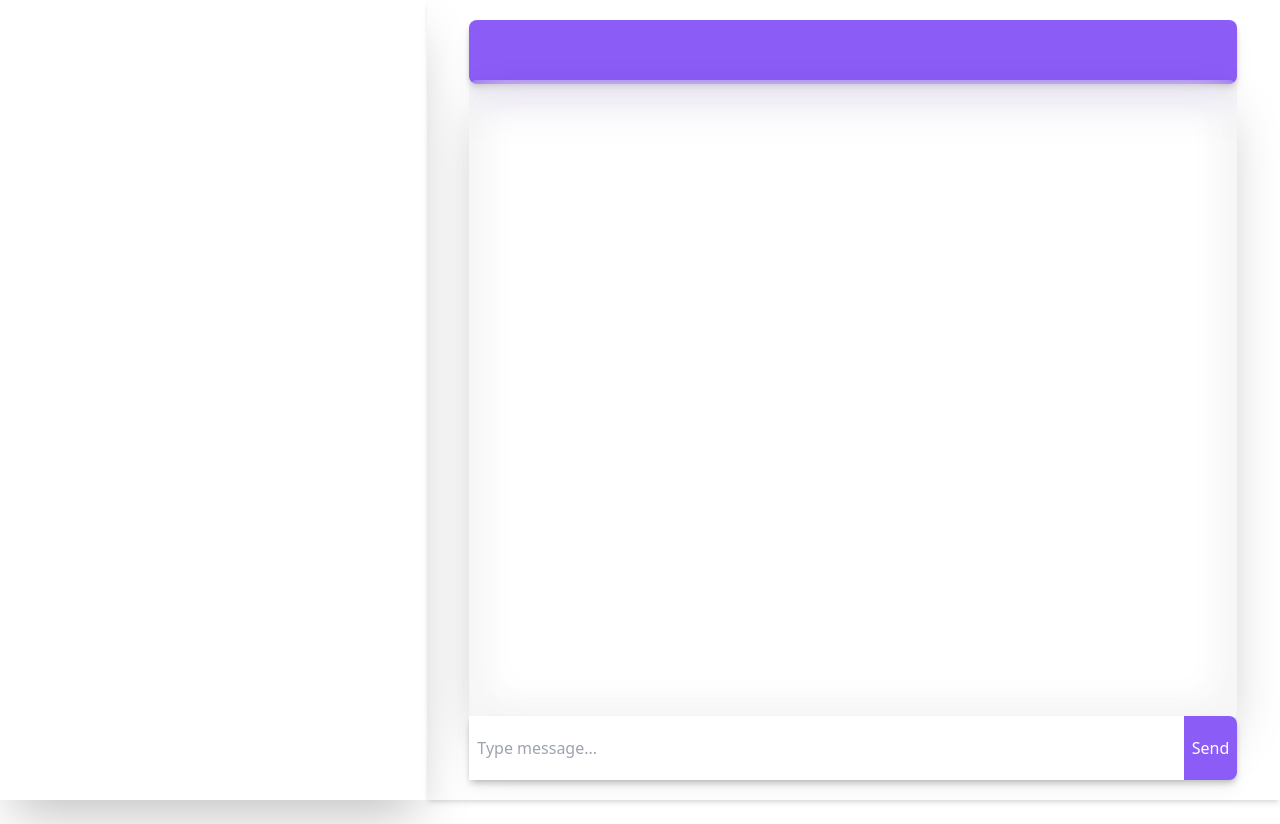
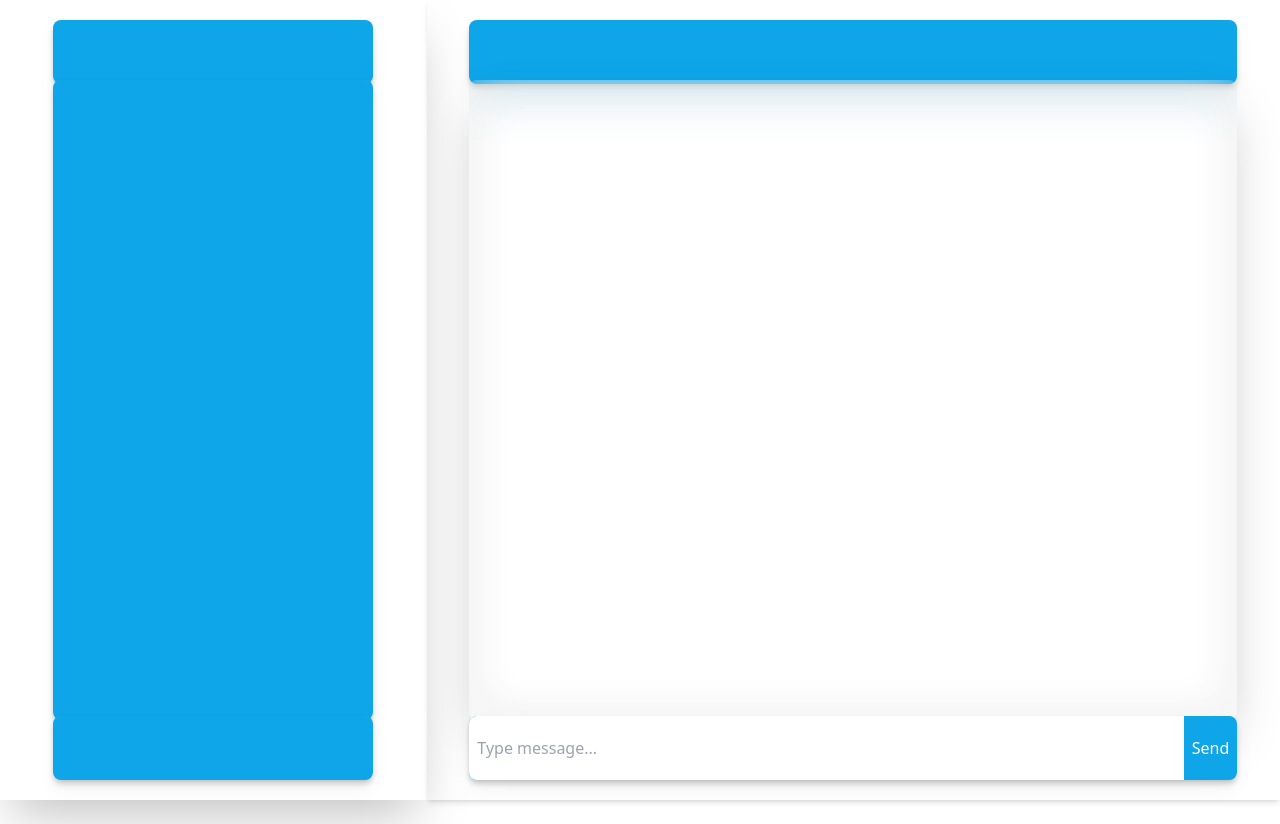
Before and after one commit to WickTheThird/ChitChat, a React (Create React App) app in the folder chitfront/: page /home in a window 1280 px wide. Built offline with nearby package versions, Linux system fonts and the light colour scheme.

Commit message:
I have finally adde the contacts basic UI, now its time to work on the backend for a bit to get the API ready and make it secure

```diff
--- a/chitfront/src/components/home.jsx
+++ b/chitfront/src/components/home.jsx
@@ -49,21 +49,21 @@ function Home() {
             <div className="flex flex-col justify-center items-center box-border h-screen w-1/3 text-center align-baseline shadow-2xl z-0">
 
                 {/* Profile Icon + Search */}
-                    <div className=''>
+                    <div className='flex justify-center absolute top-5 left-auto w-1/4 h-16 text-white bg-sky-500 rounded-lg shadow-md backdrop-blur-xl drop-shadow-lg'>
 
                     </div>
                 {/* Profile Icon + Search */}
 
 
                 {/* Messages */}
-                    <div className=''>
+                    <div className='flex justify-center absolute left-auto text-white w-1/4 h-4/5 bg-sky-500 rounded-lg shadow-md backdrop-blur-xl drop-shadow-lg'>
 
                     </div>
                 {/* Messages */}
 
 
                 {/* FOOTER => Setting and other */}
-                    <div className=''>
+                    <div className='flex justify-center absolute left-auto bottom-5 text-white w-1/4 h-16 bg-sky-500 rounded-lg shadow-md backdrop-blur-xl drop-shadow-lg'>
 
                     </div>
                 {/* FOOTER => Setting and other */}
@@ -143,11 +143,12 @@ function Home() {
 
         //> UI
         return (
+
             <div className="flex flex-col justify-center items-center box-border h-screen w-2/3 p-5 shadow-md z-1">
 
 
                 {/* Contact Box/ Profile */}
-                    <div className='flex justify-center absolute top-5 right-auto w-3/5 h-16 bg-violet-500 text-white rounded-lg shadow-md backdrop-blur-xl drop-shadow-lg'>
+                    <div className='flex justify-center absolute top-5 right-auto w-3/5 h-16 bg-sky-500 text-white rounded-lg shadow-md backdrop-blur-xl drop-shadow-lg'>
 
                     </div>
                 {/* Contact Box/ Profile */}
@@ -161,12 +162,15 @@ function Home() {
 
 
                 {/* The texting box  */}
-                <div className="flex justify-center absolute bottom-5 right-auto w-3/5 h-16 bg-violet-500 text-white rounded-lg shadow-md backdrop-blur-xl drop-shadow-lg">
-                    <form method="POST" action="none" className="flex-grow flex">
-                        <input type="text" htmlFor="messaging" placeholder="Type message..." className="flex-grow p-2 text-black"/>
-                    </form>
-                    <button className="p-2">Send</button>
-                </div>
+                    <div className="flex justify-center absolute bottom-5 right-auto w-3/5 h-16 bg-sky-500 text-white rounded-lg shadow-md backdrop-blur-xl drop-shadow-lg">
+
+                        <form method="POST" action="none" className="flex-grow flex">
+                            <input type="text" htmlFor="messaging" placeholder="Type message..." className="flex-grow p-2 text-black rounded-l-lg"/>
+                        </form>
+
+                        <button className="p-2">Send</button>
+
+                    </div>
                 {/* The texting box  */}
 
 
```
